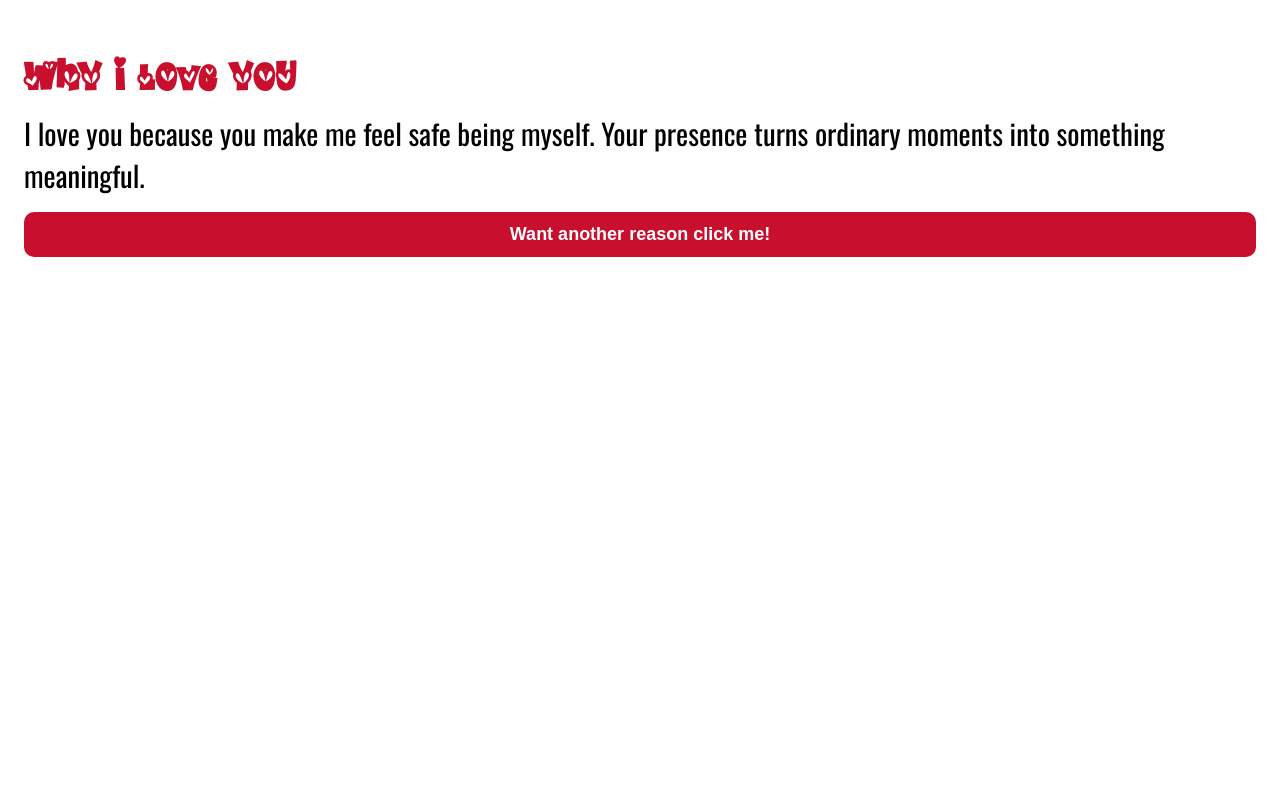
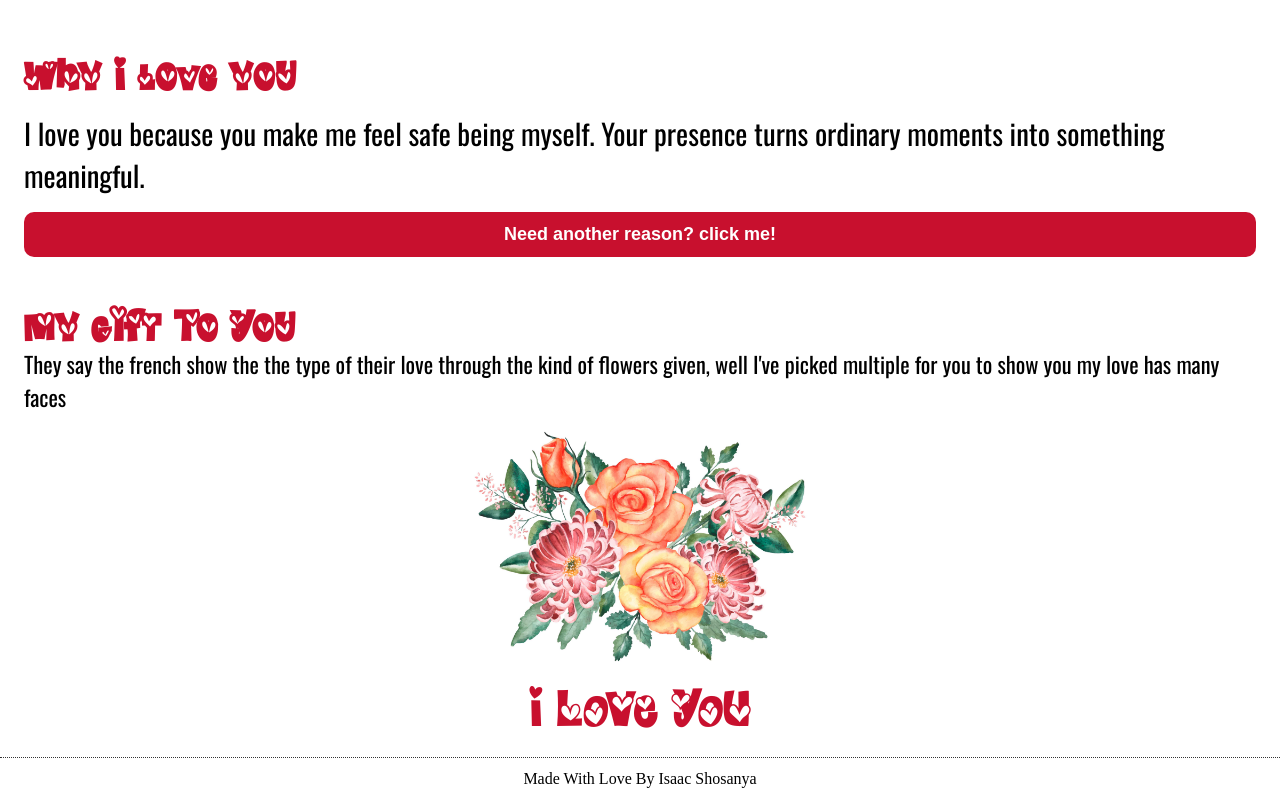
Before and after one commit to Vaden89/on-the-basis-of-love, a plain HTML site: page index.html in a window 1280 px wide. Shown: the part 1170-1970 px from the top of the page. Before the commit the page ends 1451 px from the top, so only its background shows below. Drawn offline with nearby package versions, Linux system fonts and the light colour scheme.

Commit message:
feat: worked on the flower gift section

```diff
--- a/index.html
+++ b/index.html
@@ -25,9 +25,24 @@
             <h2>Why I love you</h2>
             <p id="reason-for-love-container"></p>
             <button id="reason-for-love-btn">
-                Want another reason click me!
+                Need another reason? click me!
             </button>
         </section>
+        <section id="gift-section">
+            <div>
+                <h2>My Gift To You</h2>
+                <p>
+                    They say the french show the the type of their love through
+                    the kind of flowers given, well I've picked multiple for you
+                    to show you my love has many faces
+                </p>
+            </div>
+            <img src="/images/flower.jpg" width="400px" />
+            <span>I LOVE YOU </span>
+        </section>
+        <footer>
+            <span>Made With Love By Isaac Shosanya </span>
+        </footer>
 
         <script src="script.js"></script>
     </body>
--- a/styles.css
+++ b/styles.css
@@ -14,6 +14,10 @@
 
 html {
     scroll-behavior: smooth;
+}
+
+body {
+    color: var(--text-color);
 }
 
 section {
@@ -65,7 +69,6 @@ h2 {
     }
 
     > p {
-        color: black;
         margin-top: 16px;
         font-size: 1.8rem;
         font-family: "Oswald";
@@ -82,7 +85,6 @@ h2 {
 
 #love-section {
     > p {
-        color: black;
         margin-top: 16px;
         font-size: 1.8rem;
         font-family: "Oswald";
@@ -101,3 +103,31 @@ h2 {
     font-weight: 600;
     background-color: var(--primary-color);
 }
+
+#gift-section {
+    display: flex;
+    flex-direction: column;
+    align-items: center;
+
+    > div {
+        width: 100%;
+
+        > p {
+            font-family: "Oswald";
+            font-size: 1.4rem;
+        }
+    }
+
+    > span {
+        font-size: 3rem;
+        font-family: "HeartLand";
+        color: var(--primary-color);
+    }
+}
+
+footer {
+    display: flex;
+    justify-content: center;
+    padding: 12px 0;
+    border-top: 1px dotted #333;
+}
```
Also changed, not shown: images/flower.jpg (added).
